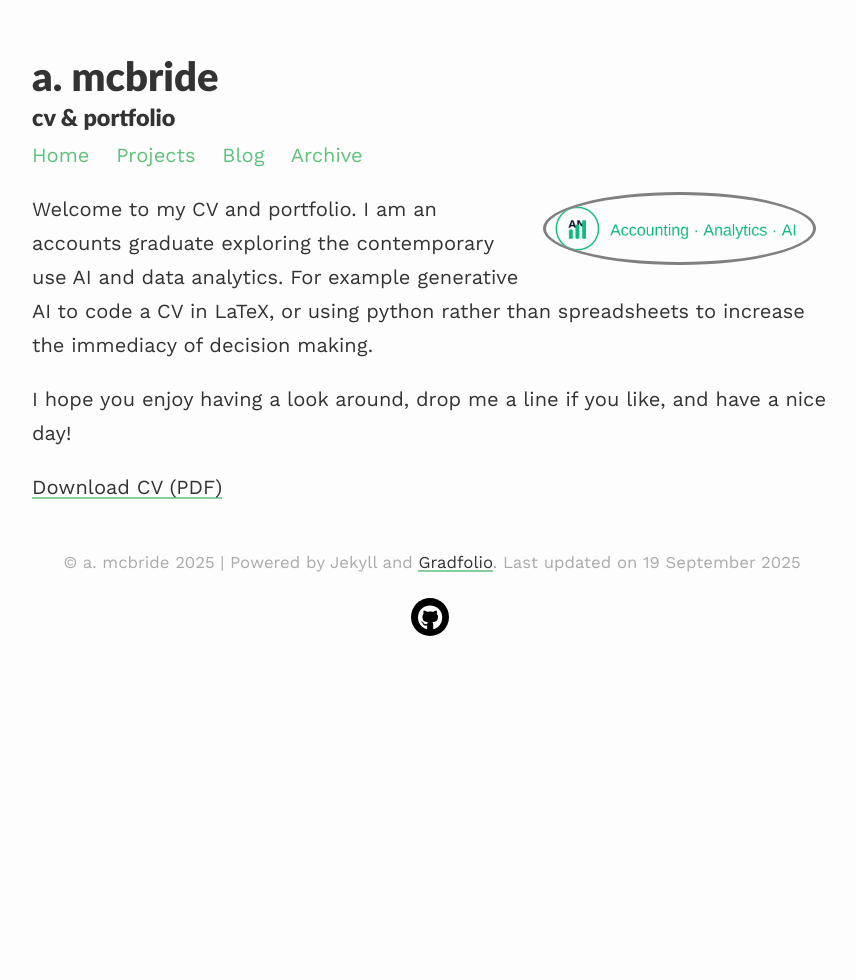
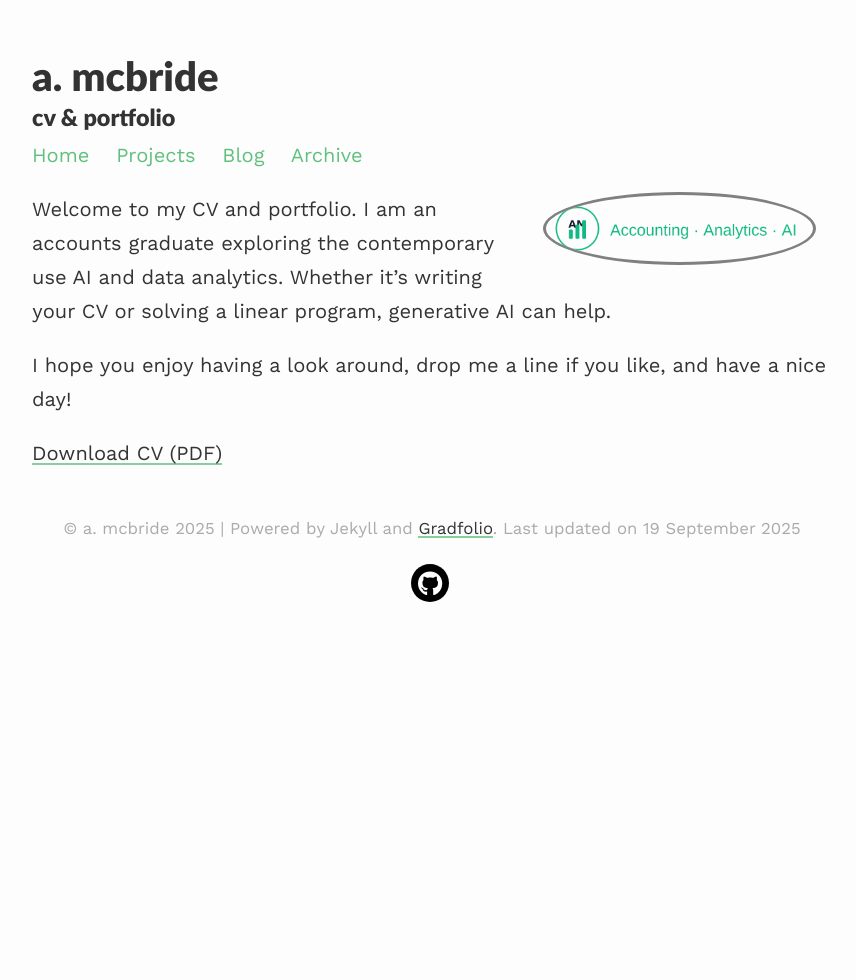
Before and after one commit to amcbhome/amcbhome.github.io, a Jekyll site: the page built from index.md, in a window 1280 px wide. Shown: the whole page, without its empty margins (208-1064 px from the left). Built offline with Jekyll 4.4.1, drawn with Linux system fonts in a browser that asks for light colours.

Commit message:
Update index.md

```diff
--- a/index.md
+++ b/index.md
@@ -6,7 +6,7 @@ profile:
   image: profile.png
 published: true
 ---
-Welcome to my CV and portfolio. I am an accounts graduate exploring the contemporary use AI and data analytics. For example generative AI to code a CV in LaTeX, or using python rather than spreadsheets to increase the immediacy of decision making.
+Welcome to my CV and portfolio. I am an accounts graduate exploring the contemporary use AI and data analytics. Whether it's writing your CV or solving a linear program, generative AI can help.
 
 I hope you enjoy having a look around, drop me a line if you like, and have a nice day!
 
```
